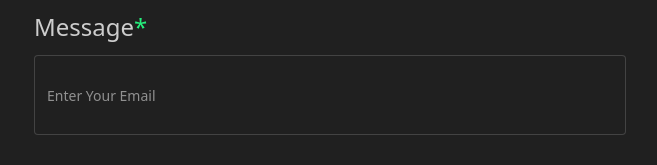
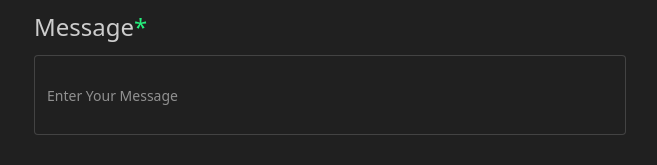
Before and after one commit to meshal10613/meshal-s-portfolio, a React (Vite) app: page / in a window 1280 px wide. Shown: the part 5138-5303 px from the top of the page, without its empty margins (474-1131 px from the left). Built offline with nearby package versions, Linux system fonts and the light colour scheme.

Commit message:
contact section some changes applied

```diff
--- a/src/Components/Contact.jsx
+++ b/src/Components/Contact.jsx
@@ -101,7 +101,7 @@ const Contact = () => {
                         </div>
                         <div data-aos="fade-up" data-aos-easing="ease" duration="5000" className='flex flex-col gap-3'>
                             <label htmlFor="Message" className='text-2xl'>Message<span className='text-primary'>*</span></label>
-                            <input type="text" name="message" value={formData.message} onChange={handleChange} id="" placeholder='Enter Your Email' className='textarea text-white w-full' required/>
+                            <input type="text" name="message" value={formData.message} onChange={handleChange} id="" placeholder='Enter Your Message' className='textarea text-white w-full' required/>
                         </div>
                         <button data-aos="fade-up" data-aos-easing="ease" duration="5000" type='submit' className='btn btn-block border-2 border-[#25ef7c] text-xl text-black bg-[#25ef7c] transition-all hover:text-[#25ef7c] hover:border-[#25ef7c] hover:bg-[#1f1f1f] rounded-3xl h-13 my-5'>SEND MESSAGE</button>
                     </form>
```
